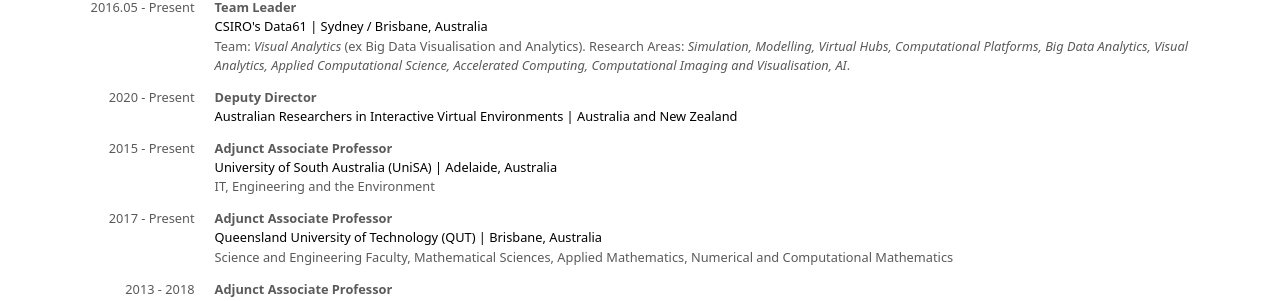
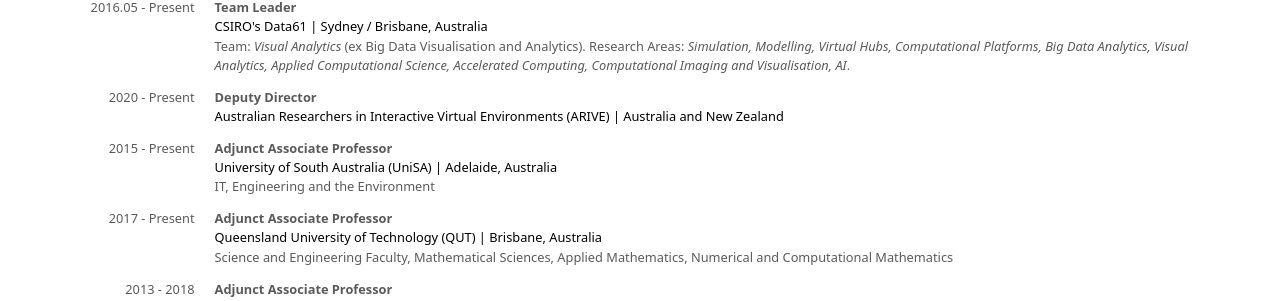
Before and after one commit to tomaszbednarz/tomaszbednarz.github.io, a Jekyll site: the page built from _pages/vita.md, in a window 1280 px wide and 900 px high, scrolled down 796 px. Shown: the part 153-454 px from the top of the window. Built offline with Jekyll 4.4.1, drawn with Linux system fonts in a browser that asks for light colours.

Commit message:
dd arive

```diff
--- a/_data/vita.yml
+++ b/_data/vita.yml
@@ -82,7 +82,7 @@
       Applied Computational Science, Accelerated Computing, Computational Imaging and Visualisation, AI*.
   - role: Deputy Director
     time: 2020 - Present
-    company: Australian Researchers in Interactive Virtual Environments
+    company: Australian Researchers in Interactive Virtual Environments (ARIVE)
     location: Australia and New Zealand
     url: https://arive.me
     details:
```
